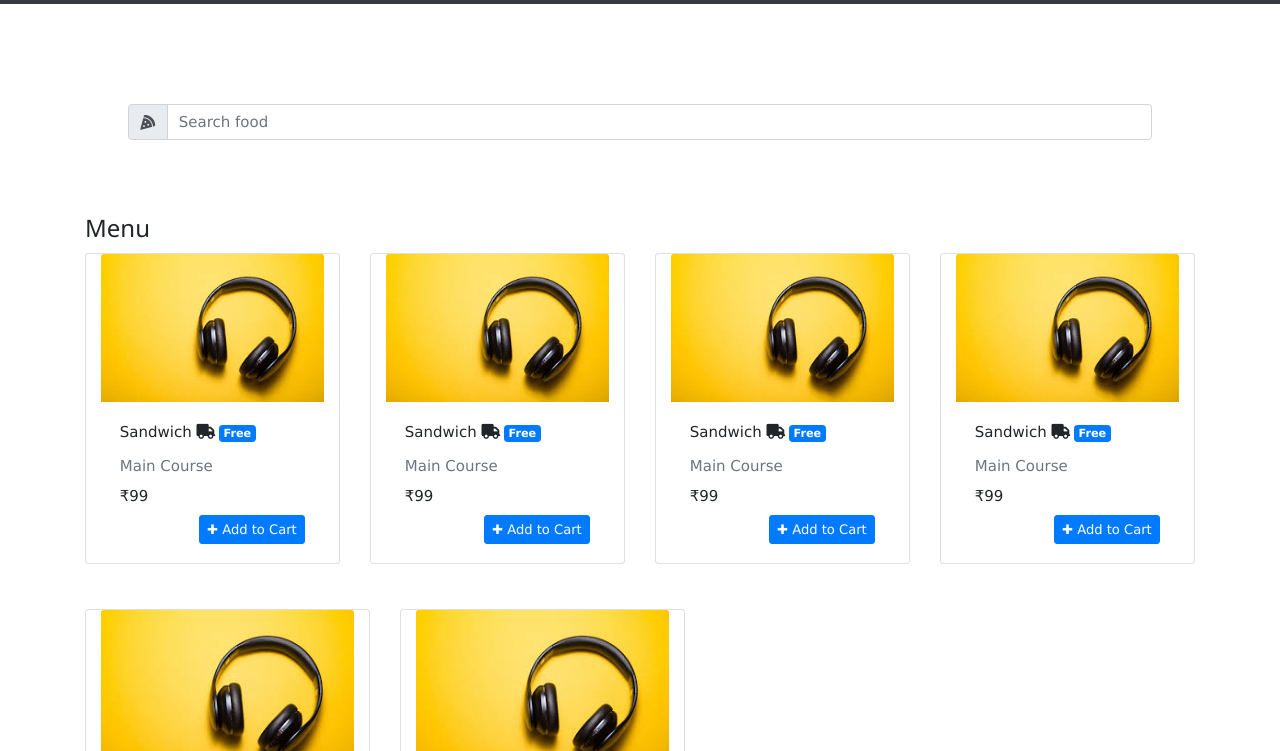
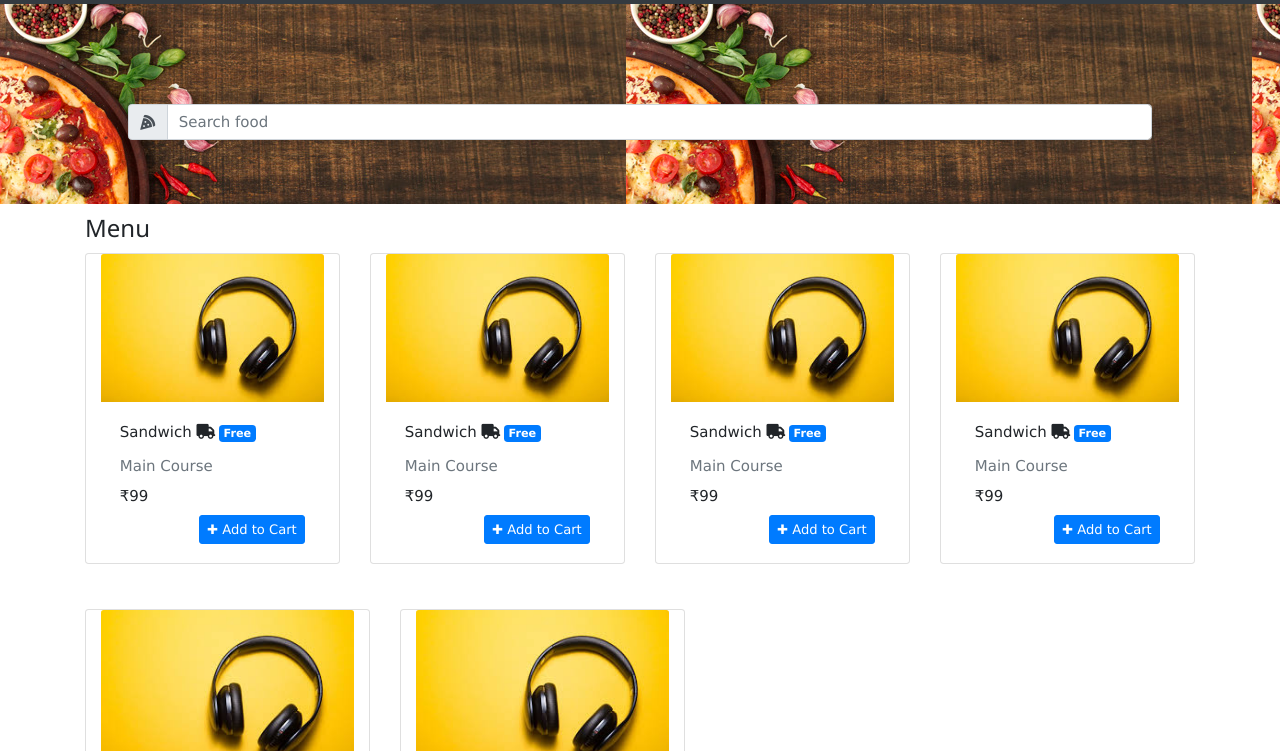
Before and after one commit to arpitmandal/bootstrapportalcognizant, a plain HTML site: page truyum/menu-item-list-customer.html in a window 1280 px wide. Shown: the part 49-800 px from the top of the page. Drawn offline with nearby package versions, Linux system fonts and the light colour scheme.

Commit message:
Added Truyum links images

```diff
--- a/truyum/menu-item-list-customer.html
+++ b/truyum/menu-item-list-customer.html
@@ -35,7 +35,7 @@
       </div>
   </nav>
 
-  <div class="search" style="background-image: url(bootstrapportalcognizant/images/bg.jpg);width:100%;height:200px;">
+  <div class="search" style="background-image: url(bg.jpg);width:100%;height:200px;">
     <div class="input-group md-form form-sm form-1 pl-0" style="top: 50%;left:10%;width: 80%; ">
         <div class="input-group-prepend">
           <span class="input-group-text lighten-3" id="basic-text1"><i class='fas fa-pizza-slice'></i></span>
```
Also changed, not shown: truyum/menu-item-list-admin.html (+1 -1 lines), truyum/bg.jpg (added).
